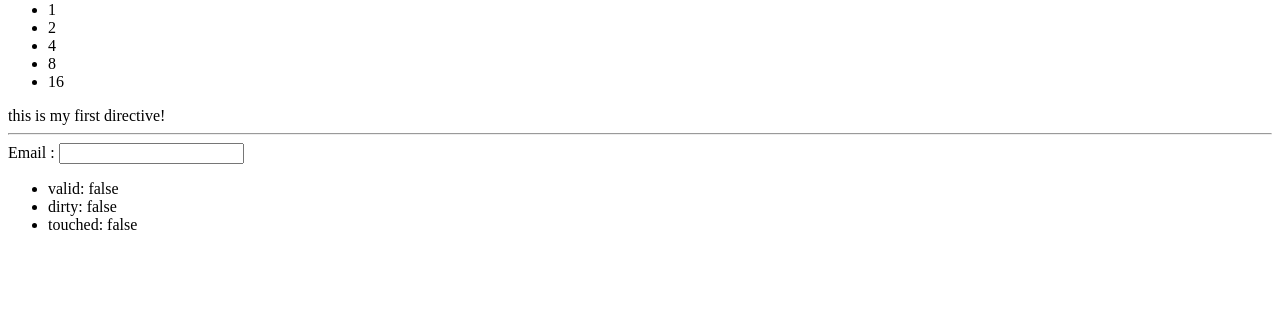
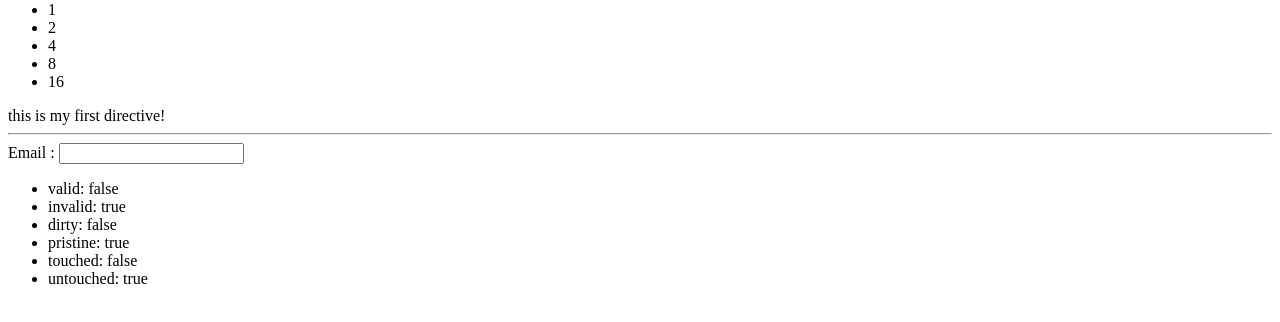
Before and after one commit to Joe-noh/play_angular_1, a plain HTML site: page index.html in a window 1280 px wide. Shown: the part 116-438 px from the top of the page. Drawn offline with nearby package versions, Linux system fonts and the light colour scheme.

Commit message:
more mgModel statuses

```diff
--- a/index.html
+++ b/index.html
@@ -36,8 +36,11 @@
 
         <ul>
           <li>valid: {{emailForm.emailInput.$valid}}</li>
+          <li>invalid: {{emailForm.emailInput.$invalid}}</li>
           <li>dirty: {{emailForm.emailInput.$dirty}}</li>
+          <li>pristine: {{emailForm.emailInput.$pristine}}</li>
           <li>touched: {{emailForm.emailInput.$touched}}</li>
+          <li>untouched: {{emailForm.emailInput.$untouched}}</li>
         </ul>
       </form>
     </div>
```
